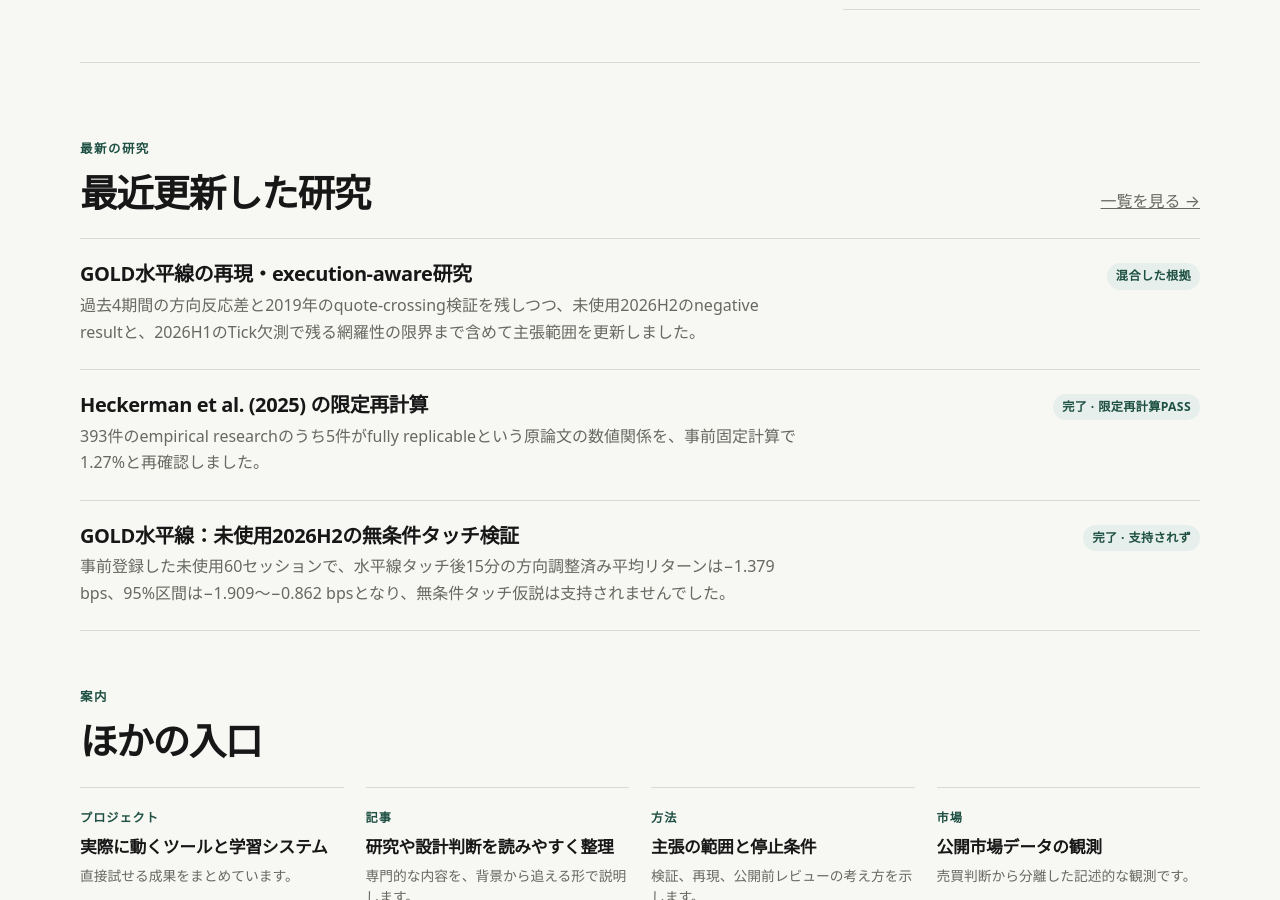
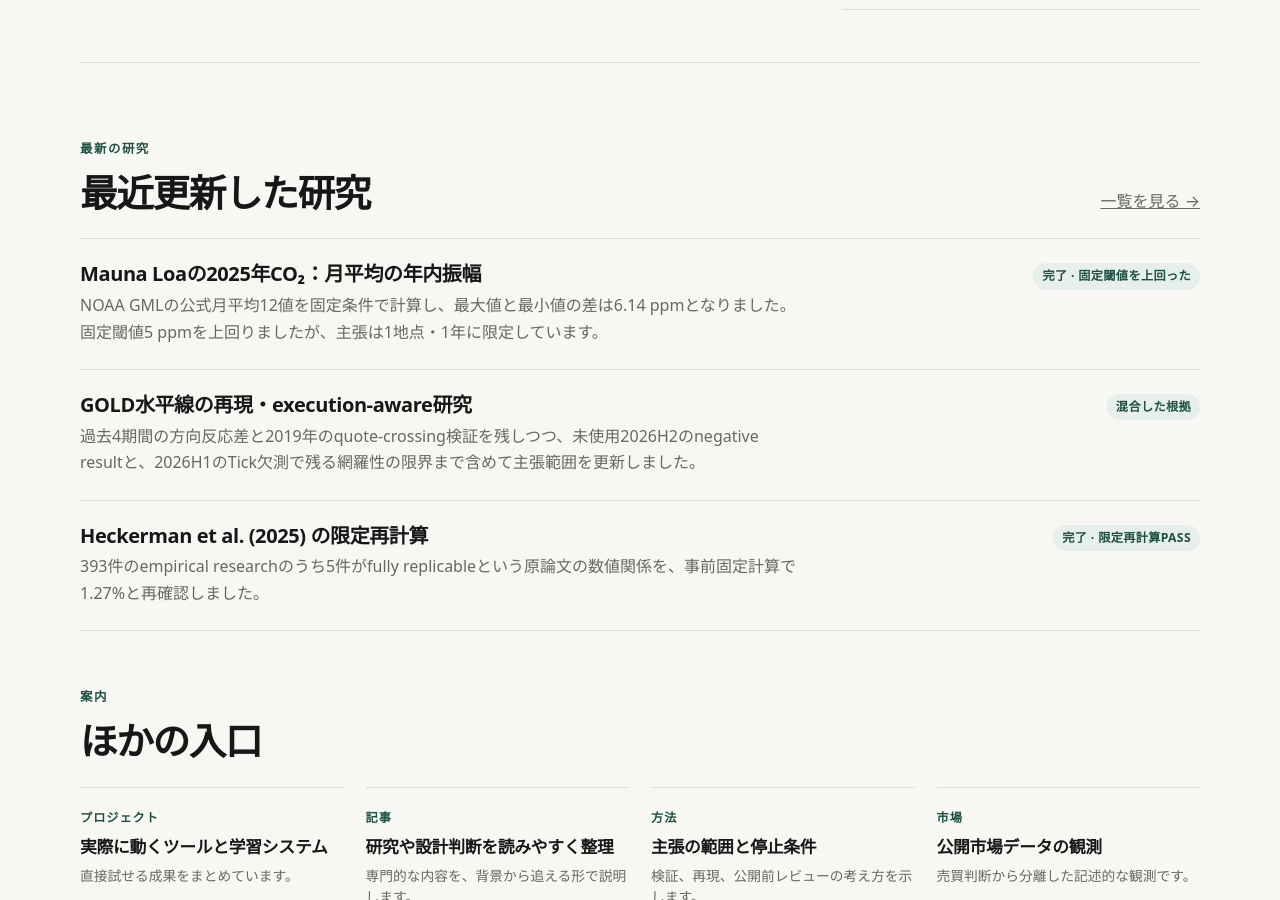
Before and after one commit to Josh-Temple/studio-lab-research, a Jekyll site: the page built from ja/index.md, in a window 1280 px wide and 900 px high, scrolled down 2338 px. Built offline with Jekyll 4.4.1, drawn with Linux system fonts in a browser that asks for light colours.

Commit message:
日本語トップの最新研究を更新

```diff
--- a/ja/index.md
+++ b/ja/index.md
@@ -98,9 +98,9 @@ description: 公共分野の業務改革ケース、研究、ツールを、判
 <section class="section">
   <div class="section-heading"><div><p class="eyebrow">最新の研究</p><h2>最近更新した研究</h2></div><a href="{{ '/ja/research/' | relative_url }}">一覧を見る →</a></div>
   <div class="research-list">
+    <article class="research-item"><div><h3><a href="{{ '/ja/research/noaa-mauna-loa-co2-2025-seasonal-amplitude/' | relative_url }}">Mauna Loaの2025年CO₂：月平均の年内振幅</a></h3><p>NOAA GMLの公式月平均12値を固定条件で計算し、最大値と最小値の差は6.14 ppmとなりました。固定閾値5 ppmを上回りましたが、主張は1地点・1年に限定しています。</p></div><span class="status">完了 · 固定閾値を上回った</span></article>
     <article class="research-item"><div><h3><a href="{{ '/ja/research/gold-horizontal-replication-execution-evidence/' | relative_url }}">GOLD水平線の再現・execution-aware研究</a></h3><p>過去4期間の方向反応差と2019年のquote-crossing検証を残しつつ、未使用2026H2のnegative resultと、2026H1のTick欠測で残る網羅性の限界まで含めて主張範囲を更新しました。</p></div><span class="status">混合した根拠</span></article>
     <article class="research-item"><div><h3><a href="{{ '/ja/research/heckerman-replicability-bounded-replication/' | relative_url }}">Heckerman et al. (2025) の限定再計算</a></h3><p>393件のempirical researchのうち5件がfully replicableという原論文の数値関係を、事前固定計算で1.27%と再確認しました。</p></div><span class="status">完了 · 限定再計算PASS</span></article>
-    <article class="research-item"><div><h3><a href="{{ '/ja/research/gold-horizontal-unconditional-touch-2026h2/' | relative_url }}">GOLD水平線：未使用2026H2の無条件タッチ検証</a></h3><p>事前登録した未使用60セッションで、水平線タッチ後15分の方向調整済み平均リターンは−1.379 bps、95%区間は−1.909〜−0.862 bpsとなり、無条件タッチ仮説は支持されませんでした。</p></div><span class="status">完了 · 支持されず</span></article>
   </div>
 </section>
 
```
